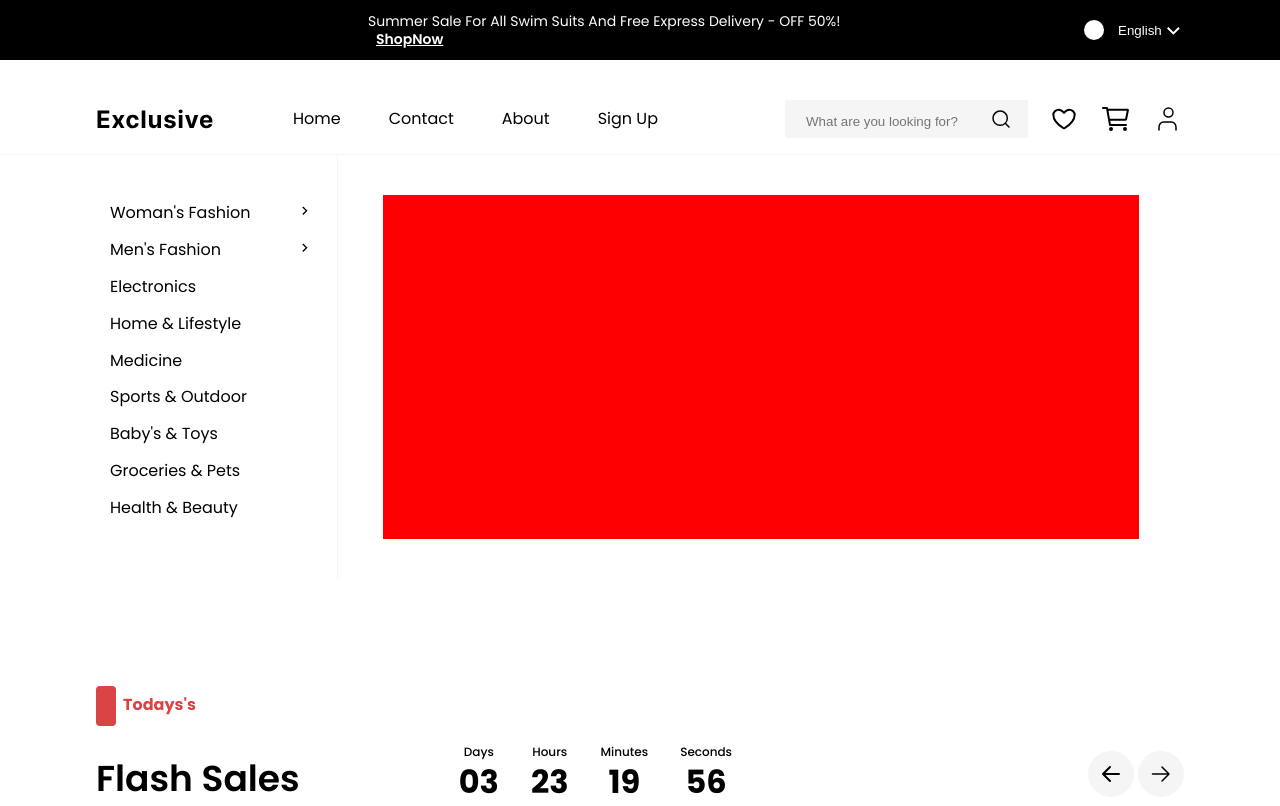
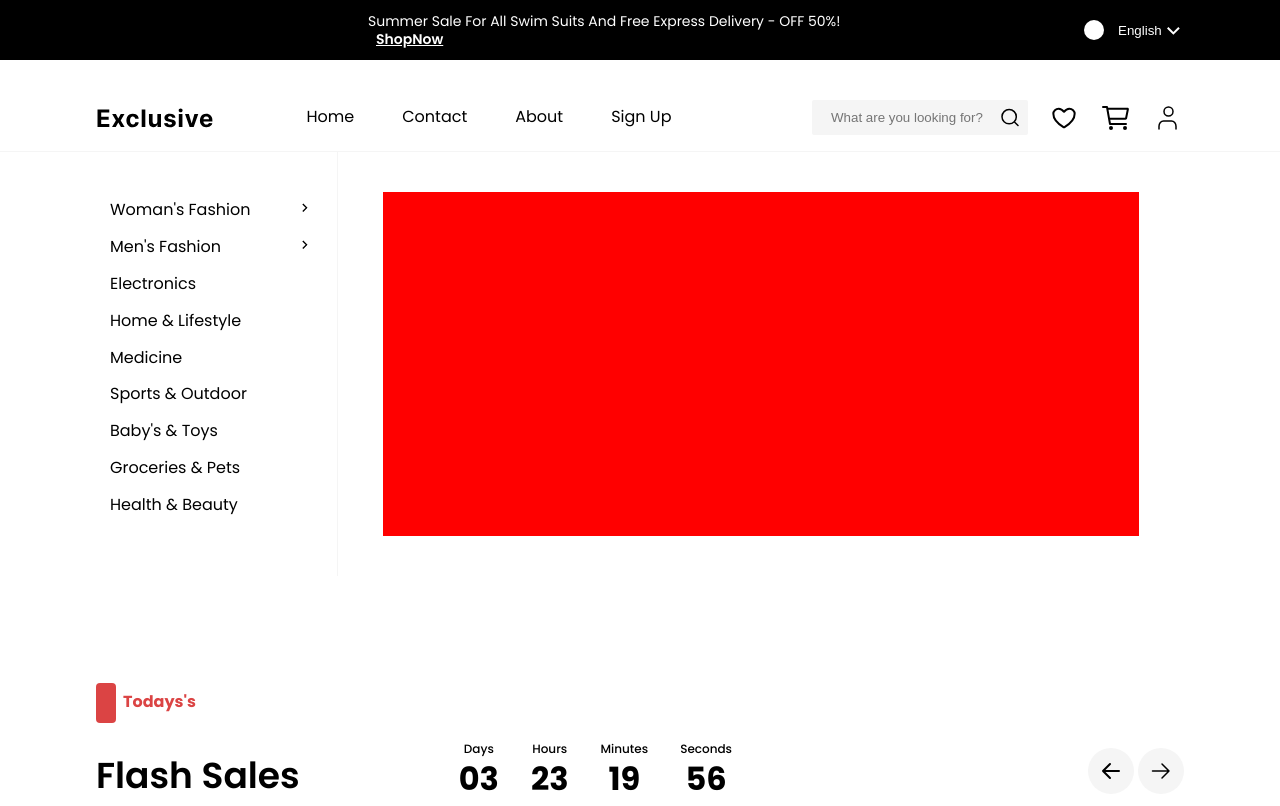
Before and after one commit to mahmood-mohie/super-shopping, a website: page index.html in a window 1280 px wide. Shown: the top 806 px of the page. Drawn offline with Linux system fonts and the light colour scheme.

Commit message:
modified search input in header

```diff
--- a/app/scss/_header.scss
+++ b/app/scss/_header.scss
@@ -44,34 +44,29 @@
 
     }
     &__search {
-        // padding: 10px;
-        background-color:var(--color-bg-box);
-         border: none;
-         width: 243px;
-         height: 38px;
-         padding: 5px 10px 5px 19px;
-         border-radius: 2px;
-         transition: .2s;
-         font-size: 1rem;
+        position: relative;
+        overflow: hidden;
+        background-color: var(--color-bg-box);
+        border-radius: 2px;
+        transition: 0.2s;
+        font-size: 1rem;
 
       input[type="search"] {
         border: none;
-        vertical-align: calc(100%/2);
+        // vertical-align: calc(100%/2);
+        padding: 10px 20px 10px 19px;
         background-color: var(--color-bg-box);
-        &:focus {
-            outline: none;
-        }
         &::-webkit-search-cancel-button {
             appearance: none ;
             -webkit-appearance: none;
         }
       }
       svg {
-        display: inline-block;
+        position: absolute;
+        /* display: inline-block; */
+        right: 6px;
         height: 100%;
-        &:hover {
-            cursor: pointer;
-        }
+        cursor: pointer;
         }
     }
 
--- a/app/scss/style.scss
+++ b/app/scss/style.scss
@@ -4,7 +4,7 @@
 
 
 @import "globals";
-@import "topHeader";
+@import "banner";
 @import "header";
 @import "hero";
 @import "flashSales";
```
Also changed, not shown: app/scss/_banner.scss (renamed from app/scss/_topHeader.scss), dist/style.css, 1 other file.
